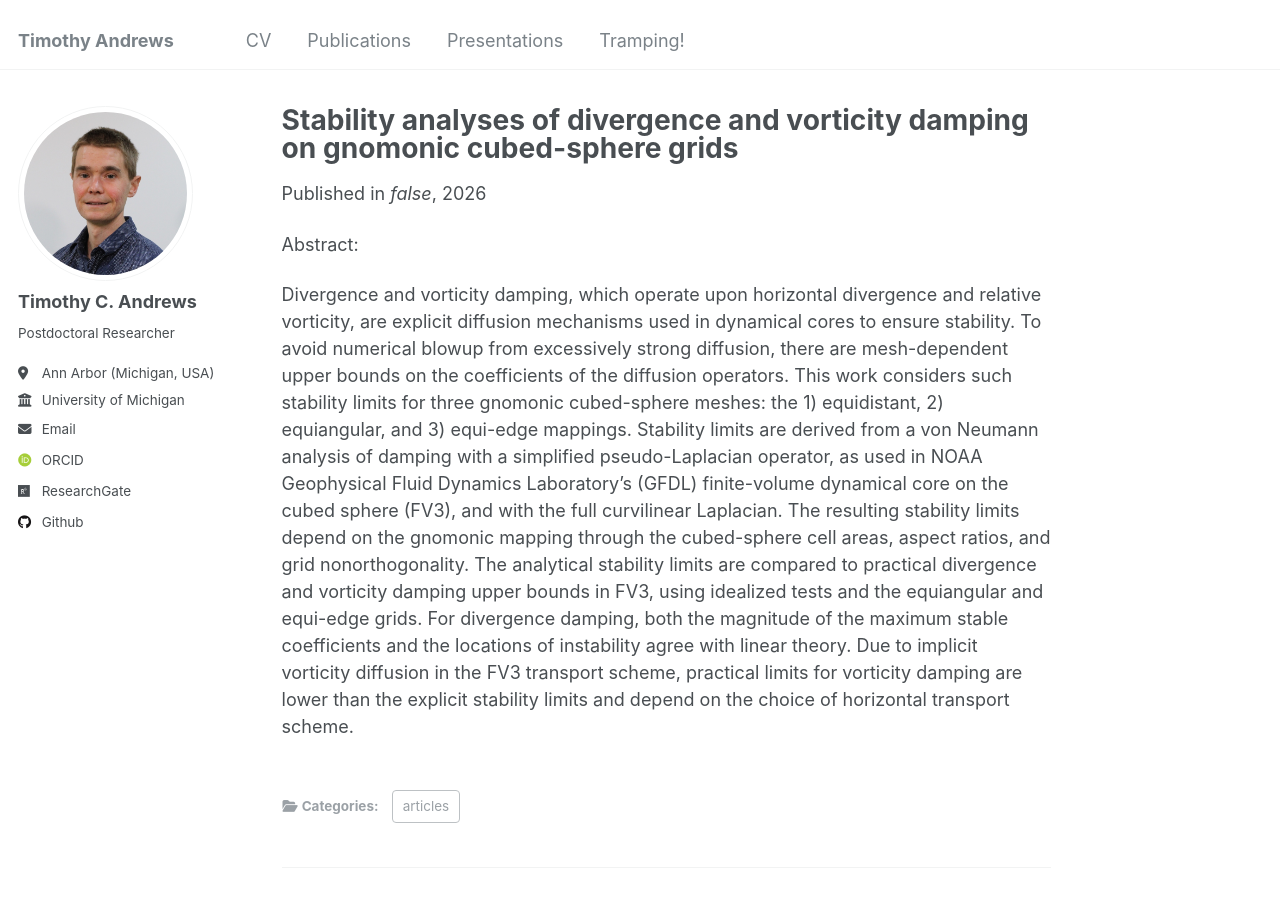
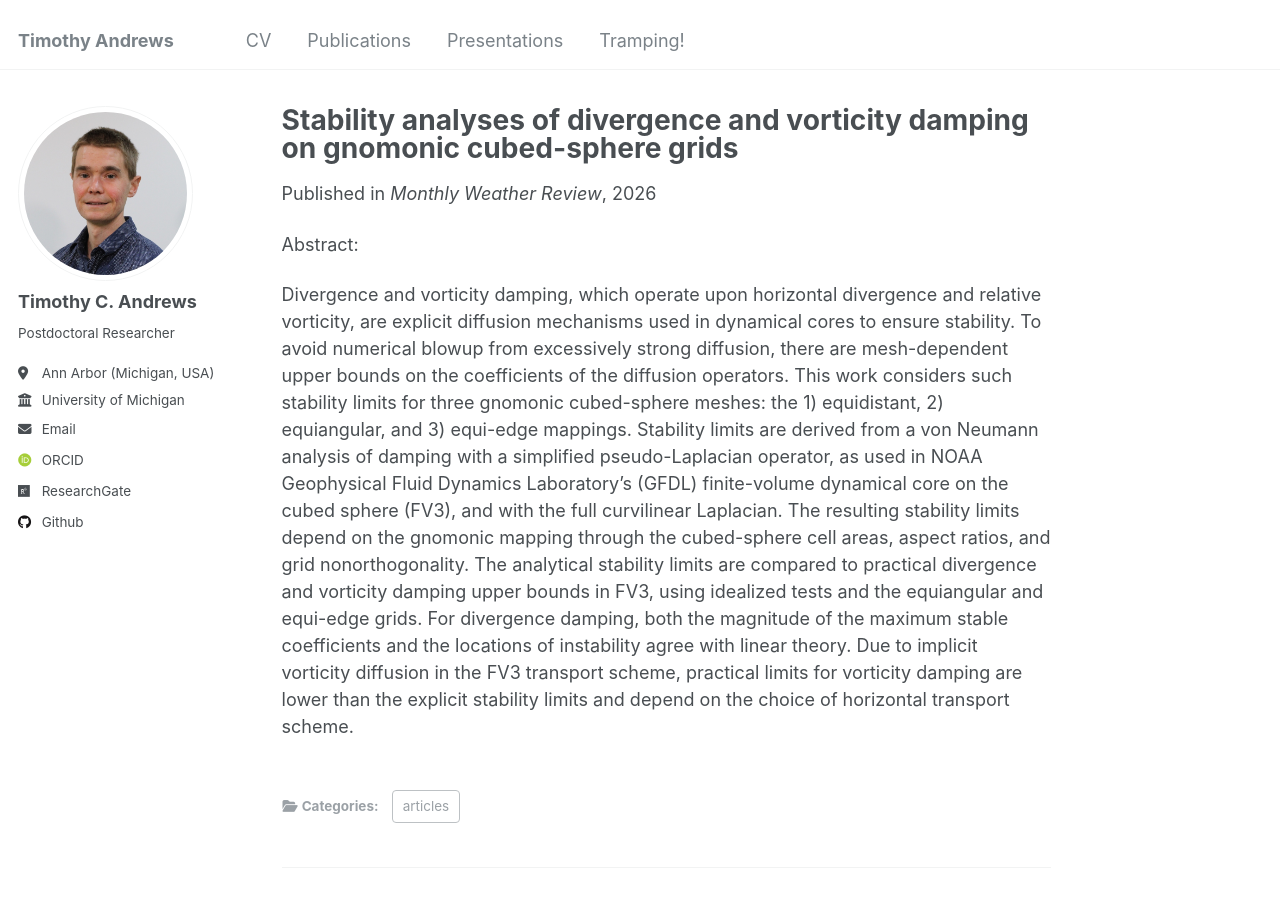
Before and after one commit to ta440/ta440.github.io, a Jekyll site: the page built from _publications/2025-05-08_paper_five.md, in a window 1280 px wide and 900 px high. Built offline with Jekyll 4.4.1, drawn with Linux system fonts in a browser that asks for light colours; some web fonts are replaced.

Commit message:
Update 2025-05-08_paper_five.md

```diff
--- a/_publications/2025-05-08_paper_five.md
+++ b/_publications/2025-05-08_paper_five.md
@@ -5,7 +5,7 @@ category: articles
 permalink: /publication/2026-07-01_paper_five
 excerpt: 'This paper derives linear stability limits to divergence and vorticity damping on gnomonic cubed-sphere grids. The linear theory is then applied to baroclinic wave simulations using the finite-volume cubed (FV3) dynamical core.'
 date: 2026-07-01
-venue: 'false'
+venue: 'Monthly Weather Review'
 paperurl: 'https://journals.ametsoc.org/view/journals/mwre/154/7/MWR-D-25-0192.1.xml'
 ---
 
```
